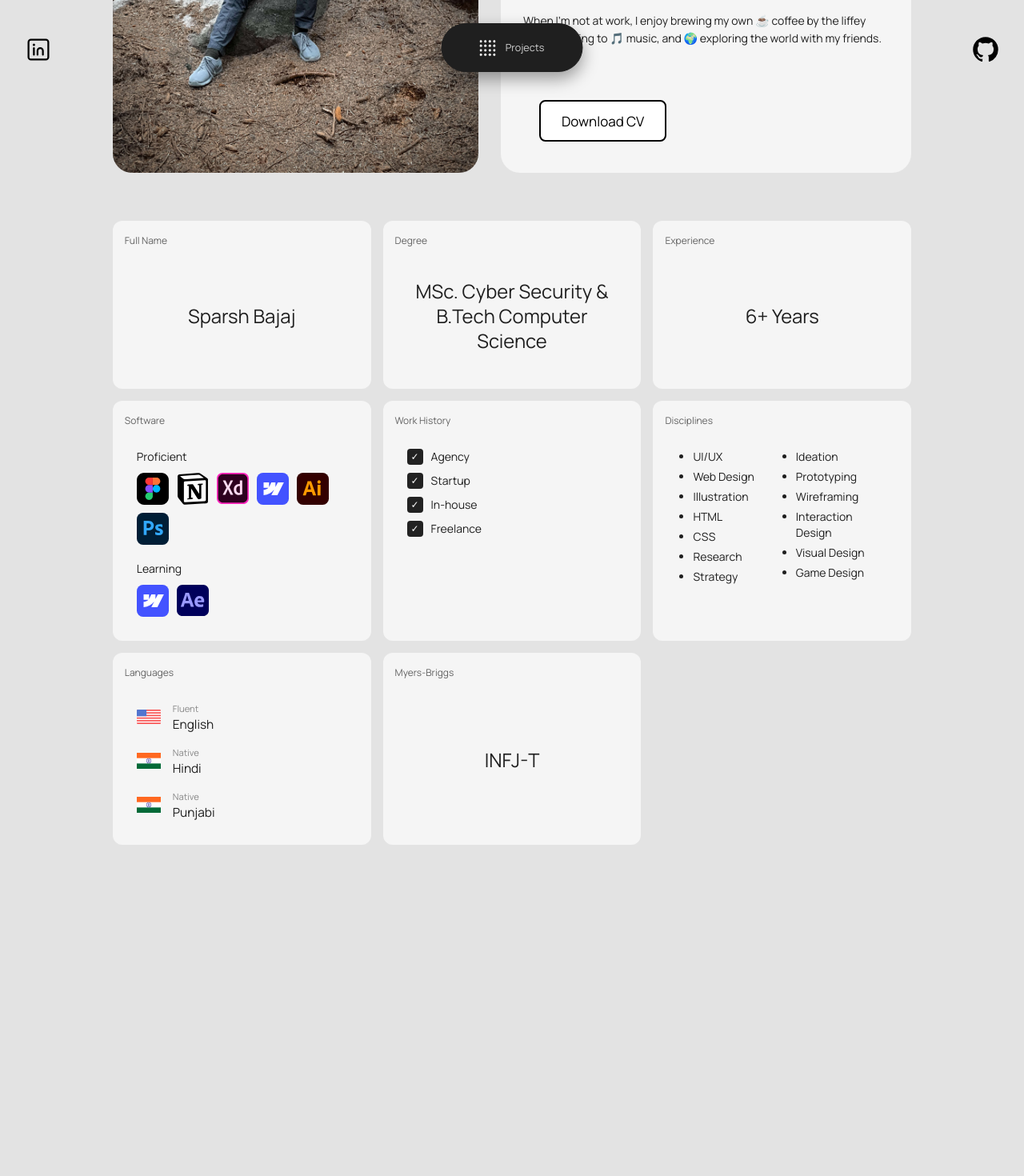
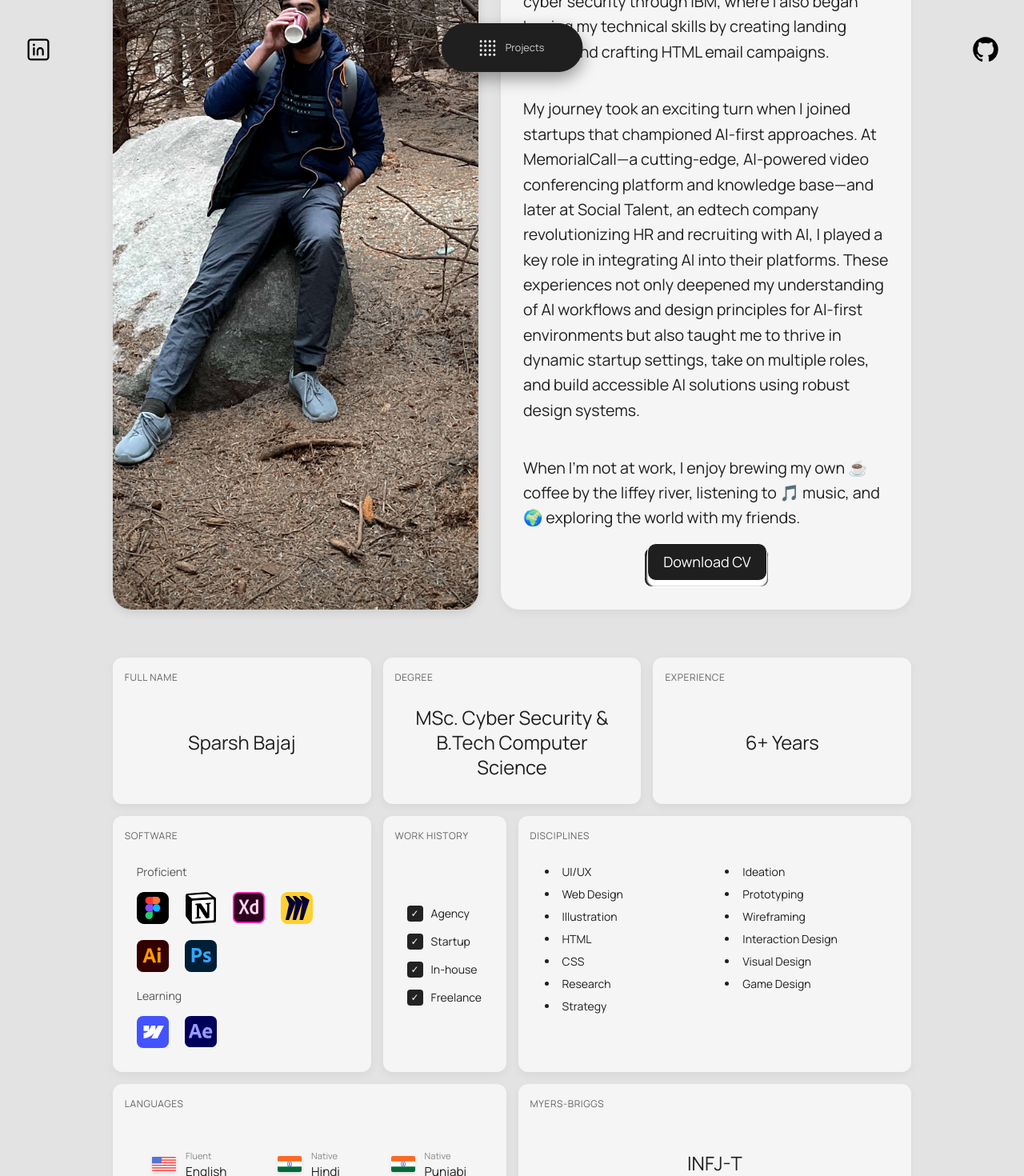
Before and after one commit to sparshbajaj/Portfolio-23, a React (Vite) app: page /about-me in a window 1280 px wide. Shown: the part 680-2150 px from the top of the page at 80% size. Before the commit the page ends 1806 px from the top, so only its background shows below. Built offline with nearby package versions, Linux system fonts and the light colour scheme.

Commit message:
About page completed

```diff
--- a/package.json
+++ b/package.json
@@ -13,7 +13,8 @@
     "@types/react-router-dom": "^5.3.3",
     "react": "^19.0.0",
     "react-dom": "^19.0.0",
-    "react-router-dom": "^6.28.0"
+    "react-router-dom": "^6.28.0",
+    "styled-components": "^6.1.16"
   },
   "devDependencies": {
     "@eslint/js": "^9.21.0",
--- /dev/null
+++ b/src/components/DownloadButton.tsx
@@ -0,0 +1,58 @@
+import React from 'react';
+import styled from 'styled-components';
+
+interface DownloadButtonProps {
+  children: React.ReactNode;
+  href: string;
+  download: string;
+}
+
+const DownloadButton: React.FC<DownloadButtonProps> = ({ children, href, download }) => {
+  return (
+    <StyledWrapper>
+      <button className="download-button">
+        {children}
+      </button>
+    </StyledWrapper>
+  );
+}
+
+const StyledWrapper = styled.div`
+  button {
+    padding: 0.1em 0.25em;
+    width: 13em;
+    height: 4.2em;
+    background-color: var(--kinda-black);
+    border: 0.08em solid #fff;
+    border-radius: 0.8em;
+    font-size: 12px;
+    cursor: pointer;
+  }
+
+  button span {
+    position: relative;
+    display: flex;
+    justify-content: center;
+    align-items: center;
+    bottom: 0.4em;
+    width: 8.25em;
+    height: 2.5em;
+    background-color: var(--kinda-black);
+    border-radius: 0.6em;
+    font-size: 1.5em;
+    color: #fff;
+    border: 0.08em solid #fff;
+    box-shadow: 0 0.4em 0.1em 0.019em #fff;
+  }
+
+  button span:hover {
+    transition: all 0.5s;
+    transform: translate(0, 0.4em);
+    box-shadow: 0 0 0 0 #fff;
+  }
+
+  button span:not(hover) {
+    transition: all 1s;
+  }`;
+
+export default DownloadButton;
--- a/src/pages/About.module.css
+++ b/src/pages/About.module.css
@@ -25,6 +25,12 @@
   height: 100%;
   object-fit: cover;
   border-radius: 24px;
+  box-shadow: 0 4px 12px rgba(0, 0, 0, 0.1);
+  transition: transform 0.3s ease;
+}
+
+.hero_image img:hover {
+  transform: scale(1.02);
 }
 
 .hero_text {
@@ -32,18 +38,23 @@
   background: #f5f5f5;
   padding: 2rem;
   border-radius: 24px;
+  display: flex;
+  flex-direction: column;
+  align-items: center;
+  box-shadow: 0 4px 12px rgba(0, 0, 0, 0.05);
 }
 
 .page_title {
-  margin-top: 0;
-  font-size: 70px;
+  font-size: 6em;
   line-height: 1.1em;
-  margin-bottom: 1rem;
+  margin-bottom: 3rem;
+  text-align: center;
 }
 
 .default_paragraph_about {
   max-width: 83ch;
-  font-size: 1rem;
+  width: 100%;
+  font-size: 1.4rem;
   line-height: 1.6em;
   margin-bottom: 1.5rem;
 }
@@ -52,17 +63,56 @@
 .stats {
   display: grid;
   gap: 15px;
-  grid-template-columns: repeat(3, 1fr);
+  grid-template-columns: repeat(6, 1fr); /* Using 6 columns for more flexible sizing */
   margin-top: 60px;
   margin-bottom: 70px;
 }
 
+/* Default stat wrapper - 1x width (spans 2 columns) */
 .stat_wrapper {
   background-color: #f5f5f5;
   border-radius: 12px;
   padding: 60px 30px 30px;
   position: relative;
-  min-height: 120px;
+  grid-column: span 2; /* 1x width (2/6) */
+  box-shadow: 0 4px 12px rgba(0, 0, 0, 0.05);
+  transition: transform 0.2s ease, box-shadow 0.2s ease;
+}
+
+.stat_wrapper:hover,
+.stat_wrapper_half:hover,
+.stat_wrapper_wide:hover {
+  transform: translateY(-3px);
+  box-shadow: 0 6px 16px rgba(0, 0, 0, 0.08);
+}
+
+/* Half width stat - 0.5x width (spans 1 column) */
+.stat_wrapper_half {
+  background-color: #f5f5f5;
+  border-radius: 12px;
+  padding: 60px 30px 30px;
+  position: relative;
+  grid-column: span 1; /* 0.5x width (1/6) */
+  box-shadow: 0 4px 12px rgba(0, 0, 0, 0.05);
+  transition: transform 0.2s ease, box-shadow 0.2s ease;
+}
+
+/* 1.5x width stat (spans 3 columns) */
+.stat_wrapper_wide {
+  background-color: #f5f5f5;
+  border-radius: 12px;
+  padding: 60px 30px 30px;
+  position: relative;
+  grid-column: span 3; /* 1.5x width (3/6) */
+  box-shadow: 0 4px 12px rgba(0, 0, 0, 0.05);
+  transition: transform 0.2s ease, box-shadow 0.2s ease;
+}
+
+/* Half height for certain blocks */
+.half_height {
+  padding-top: 40px;
+  padding-bottom: 20px;
+  min-height: 120px; /* Increased for better spacing */
 }
 
 .stat_title {
@@ -72,6 +122,8 @@
   position: absolute;
   top: 15px;
   left: 15px;
+  text-transform: uppercase;
+  letter-spacing: 0.05em;
 }
 
 .stat {
@@ -82,35 +134,6 @@
   align-items: center;
   justify-content: center;
   height: 100%;
-}
-
-/* CV Button Styles */
-.cv_button {
-  --button_radius: 0.45em;
-  --button_color: #ffffff;
-  --button_outline_color: #000000;
-  font-size: 17px;
-  border: none;
-  background: none;
-  margin-top: 2em;
-}
-
-.cv_button_top {
-  display: block;
-  padding: 0.75em 1.5em;
-  background: var(--button_color);
-  color: var(--button_outline_color);
-  border: 2px solid var(--button_outline_color);
-  border-radius: var(--button_radius);
-  transition: transform 0.1s ease;
-}
-
-.cv_button:hover .cv_button_top {
-  transform: translateY(-0.15em);
-}
-
-.cv_button:active .cv_button_top {
-  transform: translateY(0);
 }
 
 /* Software Section */
@@ -129,25 +152,35 @@
 .software_label {
   font-size: 1rem;
   font-weight: 500;
+  margin-bottom: 5px;
+  color: #555;
 }
 
 .software_icons {
   display: flex;
   flex-wrap: wrap;
-  gap: 10px;
+  gap: 20px;
+  justify-content: start;
 }
 
 .software_icons img {
   width: 40px;
   height: 40px;
   object-fit: contain;
+  transition: transform 0.2s ease;
+}
+
+.software_icons img:hover {
+  transform: scale(1.1);
 }
 
 /* Work History */
 .checklist {
   display: flex;
   flex-direction: column;
-  gap: 10px;
+  gap: 15px;
+  height: 100%;
+  justify-content: center;
 }
 
 .checklist_item {
@@ -167,6 +200,11 @@
   color: white;
   border-radius: 4px;
   font-size: 12px;
+  transition: background-color 0.2s ease;
+}
+
+.checklist_item:hover .checkbox {
+  background-color: #444;
 }
 
 /* Disciplines */
@@ -175,36 +213,41 @@
   padding-left: 20px;
   margin: 0;
   columns: 2;
+  column-gap: 40px;
 }
 
 .disciplines_list li {
-  margin-bottom: 5px;
-}
-
-.disciplines_footnote {
-  color: #888;
-  font-size: 0.8rem;
-  margin-top: 20px;
-  font-style: italic;
+  margin-bottom: 8px;
+  padding-left: 5px;
 }
 
 /* Languages */
 .languages_content {
   display: flex;
-  flex-direction: column;
-  gap: 15px;
+  justify-content: space-around;
+  align-items: center;
+  flex-wrap: wrap;
+  gap: 25px;
+  height: 100%;
 }
 
 .language_item {
   display: flex;
   align-items: center;
-  gap: 15px;
+  gap: 12px;
+  transition: transform 0.2s ease;
+}
+
+.language_item:hover {
+  transform: translateY(-2px);
 }
 
 .flag {
   width: 30px;
   height: 20px;
   object-fit: contain;
+  border-radius: 2px;
+  box-shadow: 0 2px 4px rgba(0, 0, 0, 0.1);
 }
 
 .language_info {
@@ -225,7 +268,16 @@
 /* Responsive Design */
 @media (max-width: 992px) {
   .stats {
-    grid-template-columns: repeat(2, 1fr);
+    grid-template-columns: repeat(6, 1fr); /* Maintain 6 columns */
+  }
+
+  /* Adjust for tablet layout */
+  .stat_wrapper, .stat_wrapper_wide {
+    grid-column: span 3; /* Each takes half width */
+  }
+
+  .stat_wrapper_half {
+    grid-column: span 3; /* Half becomes wider on tablet */
   }
 }
 
@@ -244,13 +296,34 @@
   }
 
   .page_title {
-    font-size: 3rem;
+    font-size: 3.5rem;
+    margin-bottom: 2rem;
+  }
+
+  .default_paragraph_about {
+    font-size: 1.2rem;
+  }
+
+  .languages_content {
+    flex-direction: column;
+    align-items: flex-start;
+    padding: 10px 0;
+  }
+
+  .language_item {
+    width: 100%;
+    justify-content: flex-start;
   }
 }
 
 @media (max-width: 576px) {
   .stats {
-    grid-template-columns: 1fr;
+    grid-template-columns: 1fr; /* Single column on mobile */
+  }
+
+  /* All blocks full width on mobile */
+  .stat_wrapper, .stat_wrapper_half, .stat_wrapper_wide {
+    grid-column: 1 / -1;
   }
 
   .page_title {
@@ -261,4 +334,12 @@
     font-size: 1.3rem;
     line-height: 1.8rem;
   }
+
+  .disciplines_list {
+    columns: 1;
+  }
+
+  .software_icons {
+    justify-content: center;
+  }
 }
--- a/src/pages/About.tsx
+++ b/src/pages/About.tsx
@@ -4,19 +4,52 @@ import TrekImage from '/assets/Trek.b27994640ca600cba4e7.jpeg';
 import FigmaIcon from '/assets/figma.svg';
 import NotionIcon from '/assets/notion2.svg';
 import XDIcon from '/assets/adobe-xd.svg';
-import MiroIcon from '/assets/miro.svg';
+import Miro from '/assets/miro.svg';
 import AIIcon from '/assets/ai.svg';
 import PSIcon from '/assets/ps.svg';
 import WebflowIcon from '/assets/webflow.svg';
 import AEIcon from '/assets/after-effects.svg';
 import AmericanFlag from '/assets/american_flag2.svg';
 import IndiaFlag from '/assets/India_flag.svg';
+import DownloadButton from '../components/DownloadButton';
 
 const About = () => {
+  // Software tools data organized in arrays for easier management
+  const proficientTools = [
+    { icon: FigmaIcon, name: "Figma" },
+    { icon: NotionIcon, name: "Notion" },
+    { icon: XDIcon, name: "Adobe XD" },
+    { icon: Miro, name: "Miro" },
+    { icon: AIIcon, name: "Illustrator" },
+    { icon: PSIcon, name: "Photoshop" }
+  ];
+
+  const learningTools = [
+    { icon: WebflowIcon, name: "Webflow" },
+    { icon: AEIcon, name: "After Effects" }
+  ];
+
+  // Languages data for easier management
+  const languages = [
+    { flag: AmericanFlag, country: "USA", fluency: "Fluent", name: "English" },
+    { flag: IndiaFlag, country: "India", fluency: "Native", name: "Hindi" },
+    { flag: IndiaFlag, country: "India", fluency: "Native", name: "Punjabi" }
+  ];
+
+  // Work history data
+  const workHistory = ["Agency", "Startup", "In-house", "Freelance"];
+
+  // Disciplines data
+  const disciplines = [
+    "UI/UX", "Web Design", "Illustration", "HTML", "CSS",
+    "Research", "Strategy", "Ideation", "Prototyping",
+    "Wireframing", "Interaction Design", "Visual Design", "Game Design"
+  ];
+
   return (
     <div id="swup" className={styles.content_container}>
       {/* Hero Section */}
-      <div className={styles.hero_container}>
+      <section className={styles.hero_container}>
         <div className={styles.hero_image}>
           <img src={TrekImage} alt="Sparsh Bajaj" />
         </div>
@@ -46,23 +79,23 @@ const About = () => {
             When I'm not at work, I enjoy brewing my own ☕ coffee by the liffey river, listening to 🎵 music, and 🌍 exploring the world with my friends.
           </p>
 
-          <button className={styles.cv_button}>
-            <a href="/assets/Sparsh-Bajaj UX-Designer-CV.pdf" download>
-              <span className={styles.cv_button_top}>Download CV</span>
-            </a>
-          </button>
+          <DownloadButton
+            href="/assets/Sparsh-Bajaj UX-Designer-CV.pdf"
+            download="Sparsh-Bajaj UX-Designer-CV.pdf"
+          >
+            <span>Download CV</span>
+          </DownloadButton>
         </div>
-      </div>
+      </section>
 
       {/* Stats Grid */}
-      <div className={styles.stats}>
-        {/* Full Name */}
+      <section className={styles.stats}>
+        {/* First Row - 3 blocks (Full Name, Degree, Experience) */}
         <div className={styles.stat_wrapper}>
           <div className={styles.stat_title}>Full Name</div>
           <div className={styles.stat}>Sparsh Bajaj</div>
         </div>
 
-        {/* Degree */}
         <div className={styles.stat_wrapper}>
           <div className={styles.stat_title}>Degree</div>
           <div className={styles.stat}>
@@ -70,111 +103,79 @@ const About = () => {
           </div>
         </div>
 
-        {/* Experience */}
         <div className={styles.stat_wrapper}>
           <div className={styles.stat_title}>Experience</div>
           <div className={styles.stat}>6+ Years</div>
         </div>
 
-        {/* Software */}
-        <div className={styles.stat_wrapper}>
+        {/* Software section - full width (spans all 6 columns) */}
+        <div className={`${styles.stat_wrapper}`}>
           <div className={styles.stat_title}>Software</div>
           <div className={styles.software_content}>
             <div className={styles.software_group}>
               <div className={styles.software_label}>Proficient</div>
               <div className={styles.software_icons}>
-                <img src={FigmaIcon} alt="Figma" />
-                <img src={NotionIcon} alt="Notion" />
-                <img src={XDIcon} alt="Adobe XD" />
-                <img src={WebflowIcon} alt="Webflow" />
-                <img src={AIIcon} alt="Illustrator" />
-                <img src={PSIcon} alt="Photoshop" />
+                {proficientTools.map((tool, index) => (
+                  <img key={index} src={tool.icon} alt={tool.name} title={tool.name} />
+                ))}
               </div>
             </div>
 
             <div className={styles.software_group}>
               <div className={styles.software_label}>Learning</div>
               <div className={styles.software_icons}>
-                <img src={WebflowIcon} alt="Webflow" />
-                <img src={AEIcon} alt="After Effects" />
+                {learningTools.map((tool, index) => (
+                  <img key={index} src={tool.icon} alt={tool.name} title={tool.name} />
+                ))}
               </div>
             </div>
           </div>
         </div>
 
-        {/* Work History */}
-        <div className={styles.stat_wrapper}>
+        {/* Work History - half width */}
+        <div className={styles.stat_wrapper_half}>
           <div className={styles.stat_title}>Work History</div>
           <div className={styles.checklist}>
-            <div className={styles.checklist_item}>
-              <span className={styles.checkbox}>✓</span> Agency
-            </div>
-            <div className={styles.checklist_item}>
-              <span className={styles.checkbox}>✓</span> Startup
-            </div>
-            <div className={styles.checklist_item}>
-              <span className={styles.checkbox}>✓</span> In-house
-            </div>
-            <div className={styles.checklist_item}>
-              <span className={styles.checkbox}>✓</span> Freelance
-            </div>
+            {workHistory.map((item, index) => (
+              <div key={index} className={styles.checklist_item}>
+                <span className={styles.checkbox}>✓</span> {item}
+              </div>
+            ))}
           </div>
         </div>
 
-        {/* Disciplines */}
-        <div className={styles.stat_wrapper}>
+        {/* Disciplines - 1.5 width */}
+        <div className={styles.stat_wrapper_wide}>
           <div className={styles.stat_title}>Disciplines</div>
           <ul className={styles.disciplines_list}>
-            <li>UI/UX</li>
-            <li>Web Design</li>
-            <li>Illustration</li>
-            <li>HTML</li>
-            <li>CSS</li>
-            <li>Research</li>
-            <li>Strategy</li>
-            <li>Ideation</li>
-            <li>Prototyping</li>
-            <li>Wireframing</li>
-            <li>Interaction Design</li>
-            <li>Visual Design</li>
-            <li>Game Design</li>
+            {disciplines.map((discipline, index) => (
+              <li key={index}>{discipline}</li>
+            ))}
           </ul>
         </div>
 
-        {/* Languages */}
-        <div className={styles.stat_wrapper}>
+        {/* Third Row - Languages and Myers-Briggs (both half-height) */}
+        <div className={`${styles.stat_wrapper_wide} ${styles.half_height}`}>
           <div className={styles.stat_title}>Languages</div>
           <div className={styles.languages_content}>
-            <div className={styles.language_item}>
-              <img src={AmericanFlag} alt="USA Flag" className={styles.flag} />
-              <div className={styles.language_info}>
-                <div className={styles.language_fluency}>Fluent</div>
-                <div className={styles.language_name}>English</div>
+            {languages.map((language, index) => (
+              <div key={index} className={styles.language_item}>
+                <img src={language.flag} alt={`${language.country} Flag`} className={styles.flag} />
+                <div className={styles.language_info}>
+                  <div className={styles.language_fluency}>{language.fluency}</div>
+                  <div className={styles.language_name}>{language.name}</div>
+                </div>
               </div>
-            </div>
-            <div className={styles.language_item}>
-              <img src={IndiaFlag} alt="India Flag" className={styles.flag} />
-              <div className={styles.language_info}>
-                <div className={styles.language_fluency}>Native</div>
-                <div className={styles.language_name}>Hindi</div>
-              </div>
-            </div>
-            <div className={styles.language_item}>
-              <img src={IndiaFlag} alt="Punjabi Flag" className={styles.flag} />
-              <div className={styles.language_info}>
-                <div className={styles.language_fluency}>Native</div>
-                <div className={styles.language_name}>Punjabi</div>
-              </div>
-            </div>
+            ))}
           </div>
         </div>
 
-        {/* Myers-Briggs */}
-        <div className={styles.stat_wrapper}>
+        {/* Myers-Briggs - half-height */}
+        <div className={`${styles.stat_wrapper_wide} ${styles.half_height}`}>
           <div className={styles.stat_title}>Myers-Briggs</div>
           <div className={styles.stat}>INFJ-T</div>
         </div>
-      </div>
+      </section>
     </div>
   );
 };
```
Also changed, not shown: 1 other file (tests, documents, lock files or other folders).
